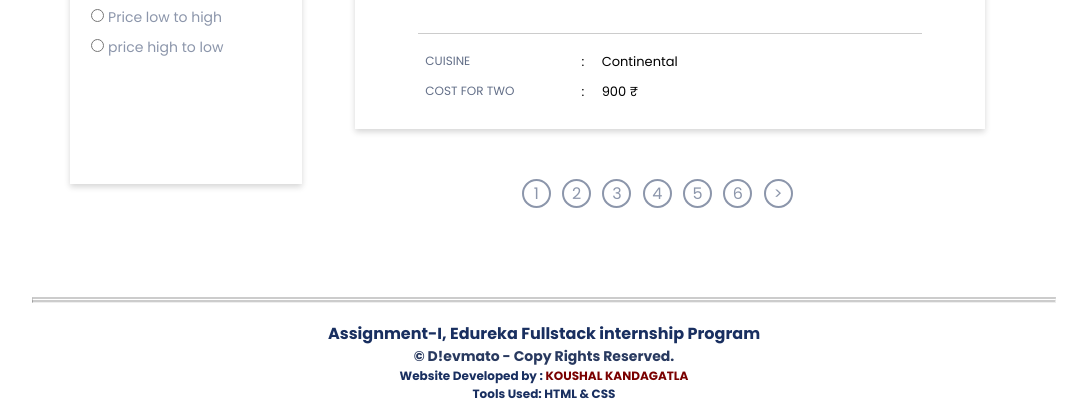
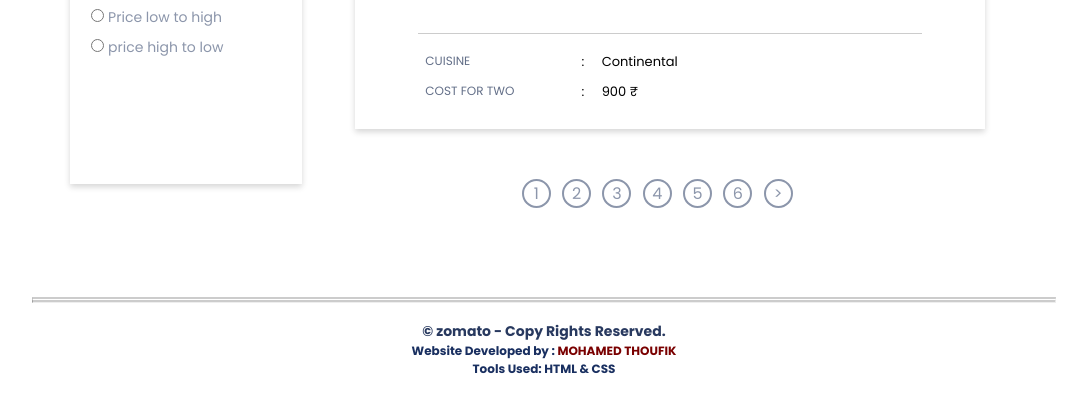
Before and after one commit to thethoufik46/AMAZON--T3k, a plain HTML site: page listing.html in a window 1280 px wide. Shown: the part 703-1106 px from the top of the page, without its empty margins (96-1183 px from the left). After the commit the page ends 1081 px from the top, so only its background shows below. Drawn offline with Linux system fonts and the light colour scheme.

Commit message:
listing.html

```diff
--- a/listing.html
+++ b/listing.html
@@ -115,9 +115,8 @@
         <div>
         <hr>
         <br>
-        <h2>Assignment-I, Edureka Fullstack internship Program</h2>
-        <h3>&copy; D!evmato - Copy Rights Reserved.</h3>
-        <h4>Website Developed by :<span> KOUSHAL KANDAGATLA</span></h4>
+        <h3>&copy; zomato - Copy Rights Reserved.</h3>
+        <h4>Website Developed by :<span> MOHAMED THOUFIK </span></h4>
         <h4>Tools  Used: HTML & CSS</h4>
     </footer>
 
```
